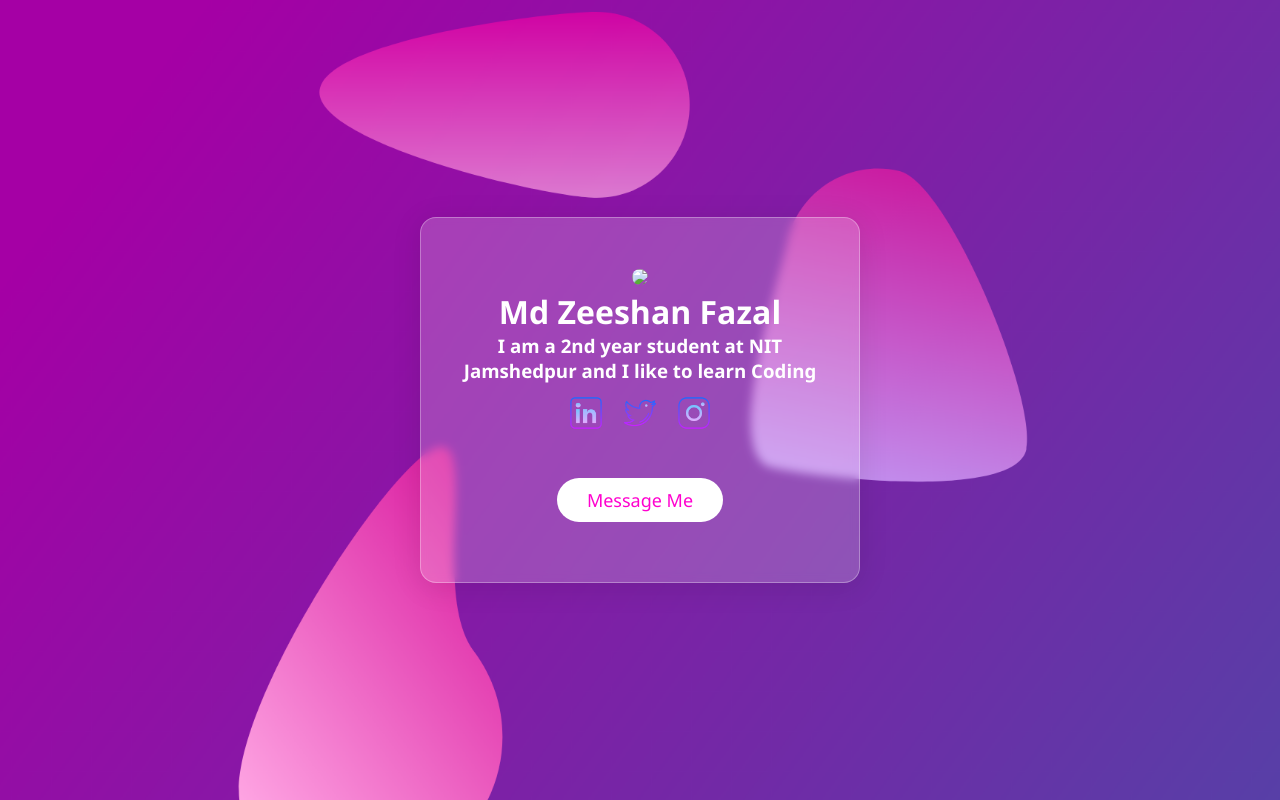
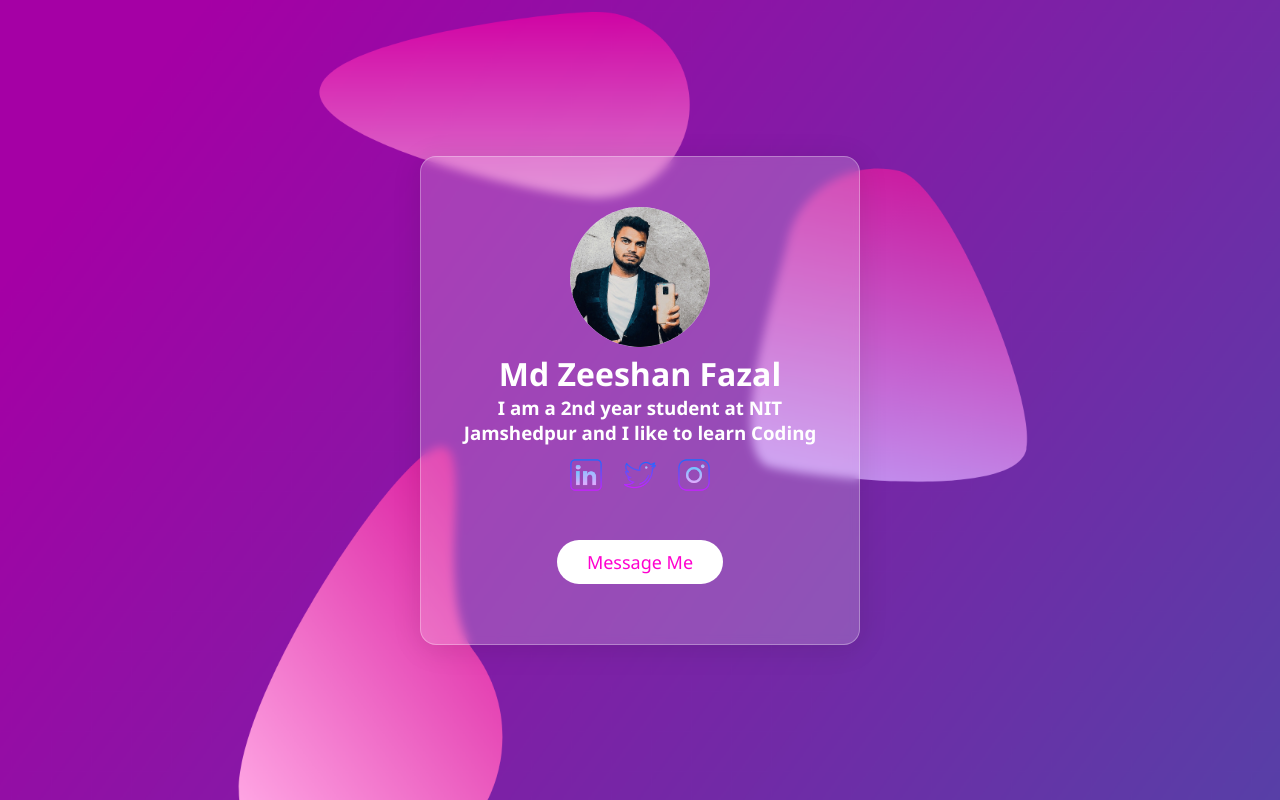
Before and after one commit to zeeshanfazal/glassmorphism, a plain HTML site: page index.html in a window 1280 px wide. Drawn offline with Linux system fonts and the light colour scheme; files whose address does not match are found by name.

Commit message:
Update index.html

```diff
--- a/index.html
+++ b/index.html
@@ -11,7 +11,7 @@
     <!-- <h1>GLASSMORPHISM</h1> -->
     <div class="container">
         <div class="card" data-tilt>
-            <img src="images/profile2circle.jpg" >
+            <img src="profile2circle.jpg" >
             <h1>Md Zeeshan Fazal</h1>
             <h3>I am a 2nd year student at NIT Jamshedpur and I like to learn Coding</h3>
             <!-- <p>I am a 2nd year student at NIT Jamshedpur</p> -->
```
